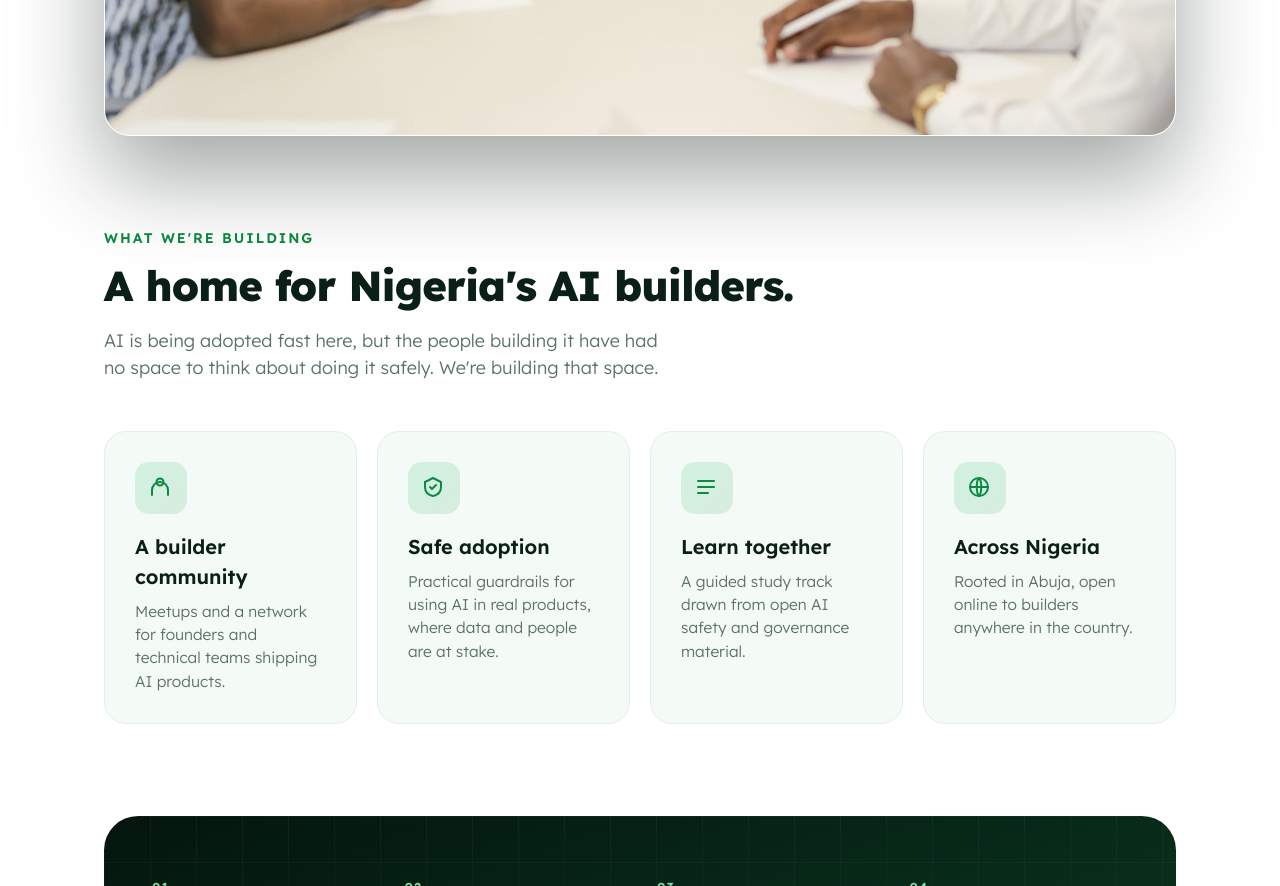
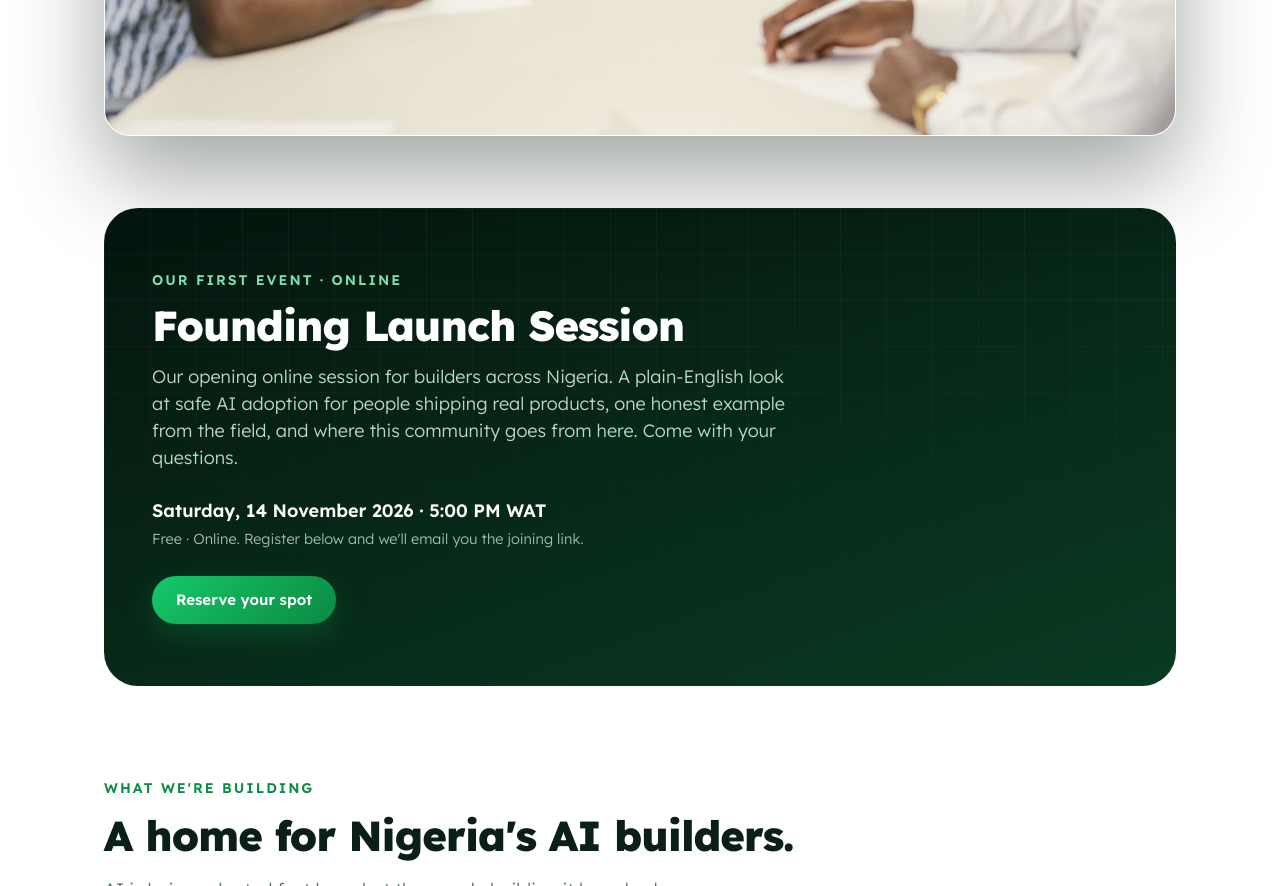
Before and after one commit to femiklaus/safe-ai-builders-site, a plain HTML site: page index.html in a window 1280 px wide. Shown: the part 1300-2186 px from the top of the page. Drawn offline with Linux system fonts and the light colour scheme.

Commit message:
Add Founding Launch Session (online) event section
Co-Authored-By: Claude Opus 4.8 <noreply@anthropic.com>
Claude-Session: https://claude.ai/code/session_01NE9RjFnjEGBzdbRTt8L2F5

```diff
--- a/index.html
+++ b/index.html
@@ -146,7 +146,7 @@
       <h1>Build AI the<br><span class="accent">right way</span>, together.</h1>
       <p class="lead">A community for the people actually building and shipping AI in Nigeria, founders and tech workers, learning to adopt it safely.</p>
       <div class="cta-row">
-        <a class="pill pill-primary" href="#join">Join our next event</a>
+        <a class="pill pill-primary" href="#event">Join our launch session</a>
         <a class="pill pill-ghost" href="#goals">Our goals</a>
       </div>
     </div>
@@ -157,6 +157,27 @@
 <div class="wrap showcase">
   <img class="hero-shot" src="assets/hero.jpg" alt="African tech team collaborating with laptops" loading="lazy" />
 </div>
+
+<!-- NEXT EVENT -->
+<section id="event" style="padding:72px 0 0">
+  <div class="wrap">
+    <div class="band">
+      <div class="grid-ov"></div>
+      <div class="band-inner" style="grid-template-columns:1fr;gap:0;text-align:left">
+        <div>
+          <p class="eyebrow" style="color:#7CE0AC;margin-bottom:12px">Our first event · Online</p>
+          <h2 style="color:#fff;margin-bottom:14px">Founding Launch Session</h2>
+          <p style="color:#B8D8C8;font-weight:300;font-size:18px;max-width:640px;margin:0">
+            Our opening online session for builders across Nigeria. A plain-English look at safe AI adoption for people shipping real products, one honest example from the field, and where this community goes from here. Come with your questions.
+          </p>
+          <p style="color:#fff;font-weight:600;font-size:18px;margin:26px 0 4px">Saturday, 14 November 2026 · 5:00 PM WAT</p>
+          <p style="color:#9FBFAF;font-weight:300;font-size:14.5px;margin:0 0 26px">Free · Online. Register below and we'll email you the joining link.</p>
+          <a class="pill pill-primary" href="#join">Reserve your spot</a>
+        </div>
+      </div>
+    </div>
+  </div>
+</section>
 
 <section id="goals">
   <div class="wrap">
@@ -219,7 +240,7 @@
         <input class="fld" type="email" name="email" placeholder="Your email" required />
         <select class="fld" name="event" required>
           <option value="" disabled selected>Which event are you interested in?</option>
-          <option>Founding Launch Forum — Abuja</option>
+          <option>Founding Launch Session — Online (14 Nov)</option>
           <option>Monthly Meetup — Abuja</option>
           <option>Online Study Track (cohort)</option>
           <option>Online Community Hub</option>
```
